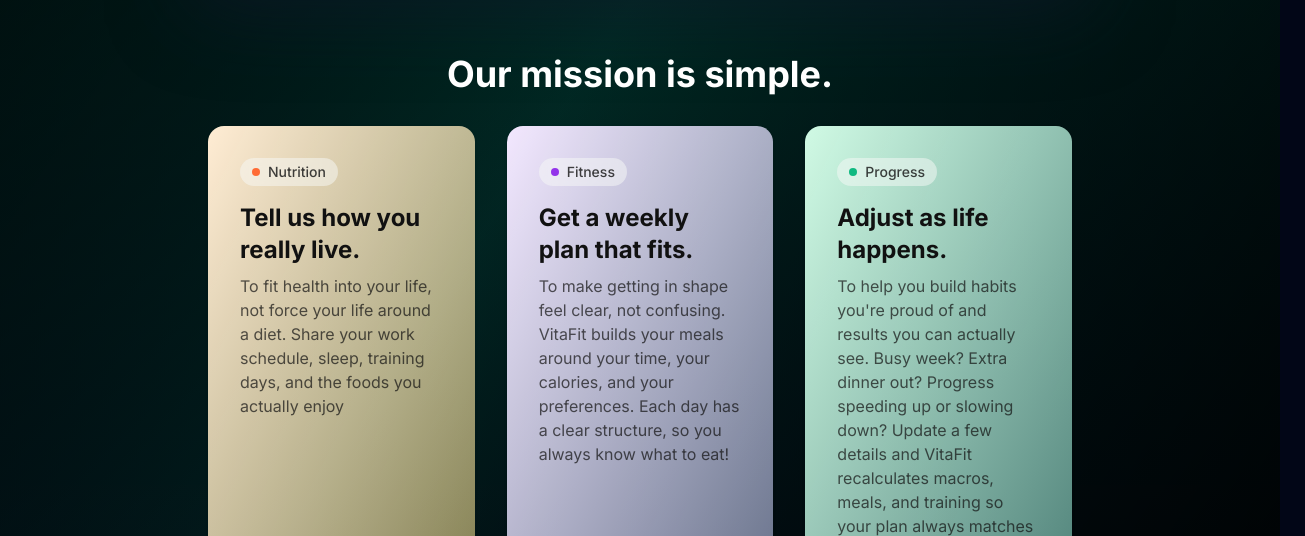
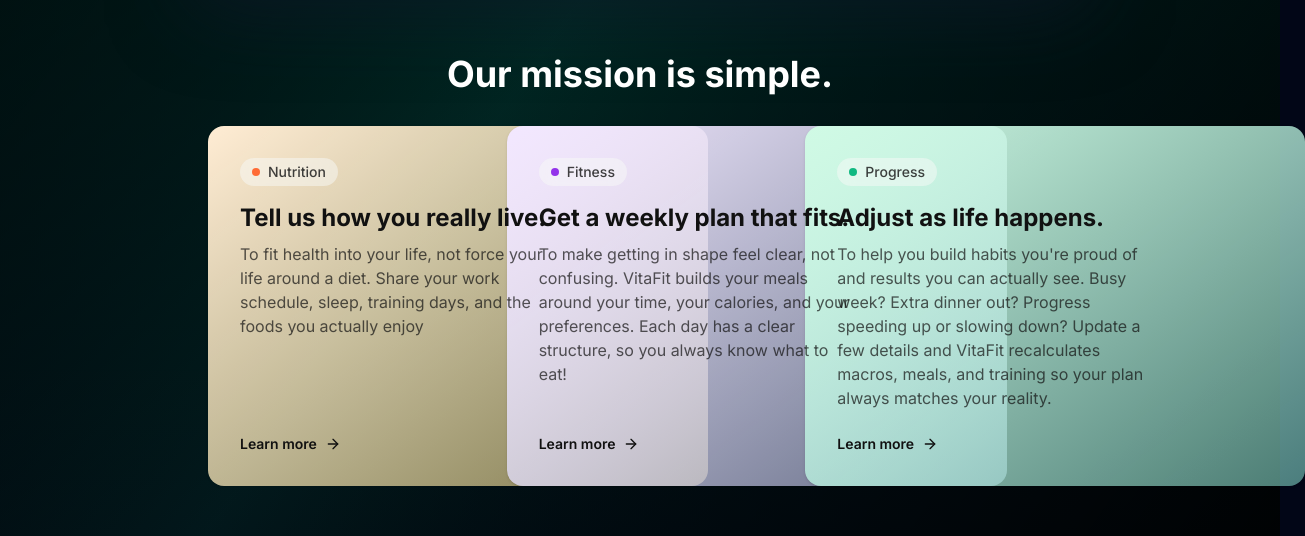
Before and after one commit to olaruvali25/vitaFit, a Next.js app: page /about in a window 1280 px wide. Shown: the part 1000-1536 px from the top of the page, 1305 px wide, since content can reach past the window. Built offline with nearby package versions, Linux system fonts and the light colour scheme; no server answers.

Commit message:
Increase width of gradient cards

```diff
--- a/app/(site)/about/page.tsx
+++ b/app/(site)/about/page.tsx
@@ -97,7 +97,7 @@ export default function AboutPage() {
             <h2 className="text-3xl md:text-4xl font-bold text-white mb-8 text-center">
               Our mission is simple.
             </h2>
-            <div className="grid grid-cols-1 lg:grid-cols-3 gap-8 w-full max-w-[1600px] mx-auto px-4">
+            <div className="grid grid-cols-1 lg:grid-cols-3 gap-8 w-full max-w-[1800px] mx-auto px-4">
               <GradientCard
                 gradient="orange"
                 badgeText="Nutrition"
--- a/components/ui/gradient-card.tsx
+++ b/components/ui/gradient-card.tsx
@@ -10,7 +10,7 @@ import { cn } from "@/lib/utils";
 
 // Define variants for the card's overall style using cva
 const cardVariants = cva(
-  "relative flex flex-col justify-between h-full w-full overflow-hidden rounded-2xl p-8 shadow-sm transition-shadow duration-300 hover:shadow-lg",
+  "relative flex flex-col justify-between h-full w-full min-w-[500px] overflow-hidden rounded-2xl p-8 shadow-sm transition-shadow duration-300 hover:shadow-lg",
   {
     variants: {
       gradient: {
```
